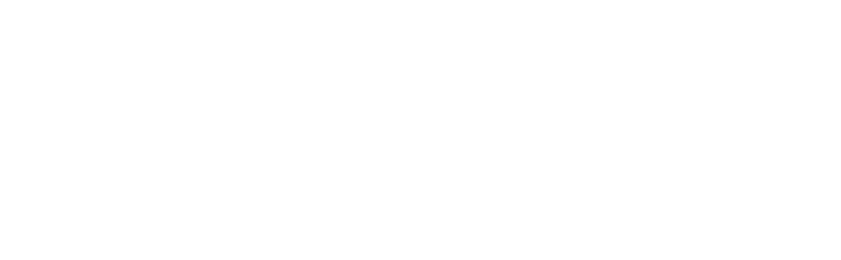
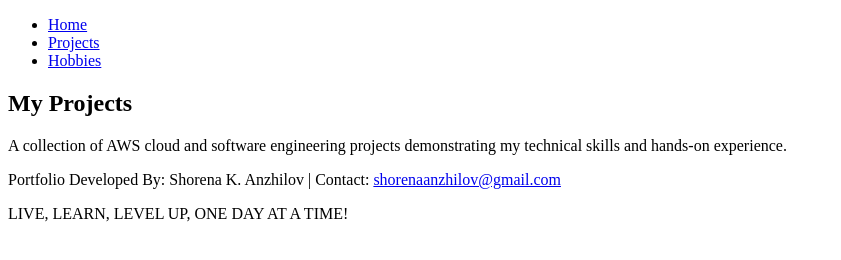
Before and after one commit to ShorenaK/my_personal_home_page, a plain HTML site: page project.html in a window 1280 px wide. Shown: the whole page, without its empty margins (0-841 px from the left). Drawn offline with Linux system fonts and the light colour scheme; files that its build step writes are made by us from their sources.

Commit message:
main added

```diff
--- a/project.html
+++ b/project.html
@@ -14,5 +14,34 @@
     <link rel="stylesheet" href="css/style.css" />
   </head>
   <body>
+   <header>
+      <nav>
+        <ul>
+          <li><a href="index.html">Home</a></li>
+          <li><a href="projects.html">Projects</a></li>
+          <li><a href="hobbies.html">Hobbies</a></li>
+        </ul>
+      </nav>
+    </header>
+    <main>
+  <section id="projects-page">
+    <h1>My Projects</h1>
+
+    <p>
+      A collection of AWS cloud and software engineering projects
+      demonstrating my technical skills and hands-on experience.
+    </p>
+  </section>
+</main>
+     <footer>
+      <p>
+        Portfolio Developed By: Shorena K. Anzhilov | Contact:
+        <a href="mailto:shorenaanzhilov@gmail.com">
+          shorenaanzhilov@gmail.com
+        </a>
+      </p>
+
+      <p>LIVE, LEARN, LEVEL UP, ONE DAY AT A TIME!</p>
+    </footer>
   </body>
 </html>
```
